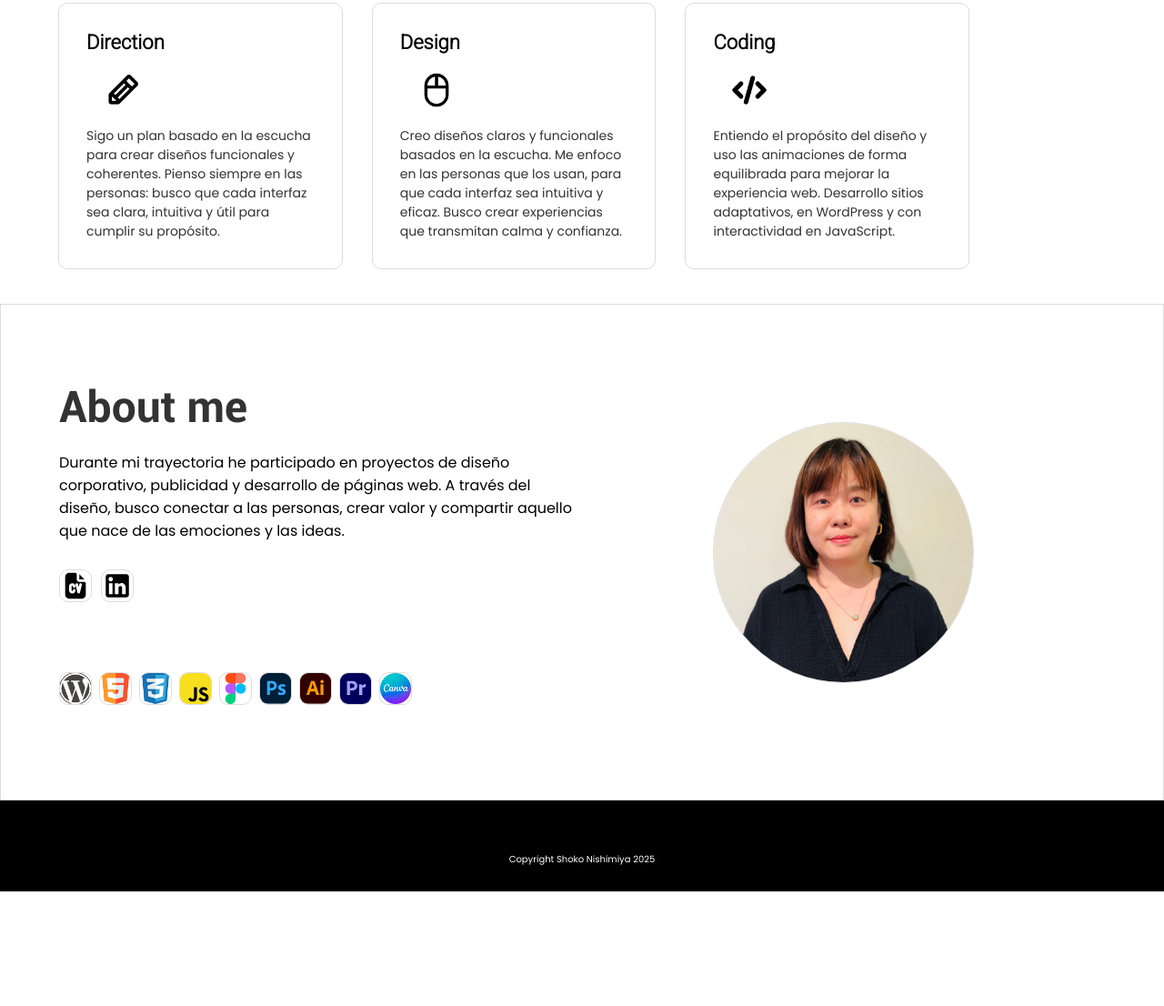
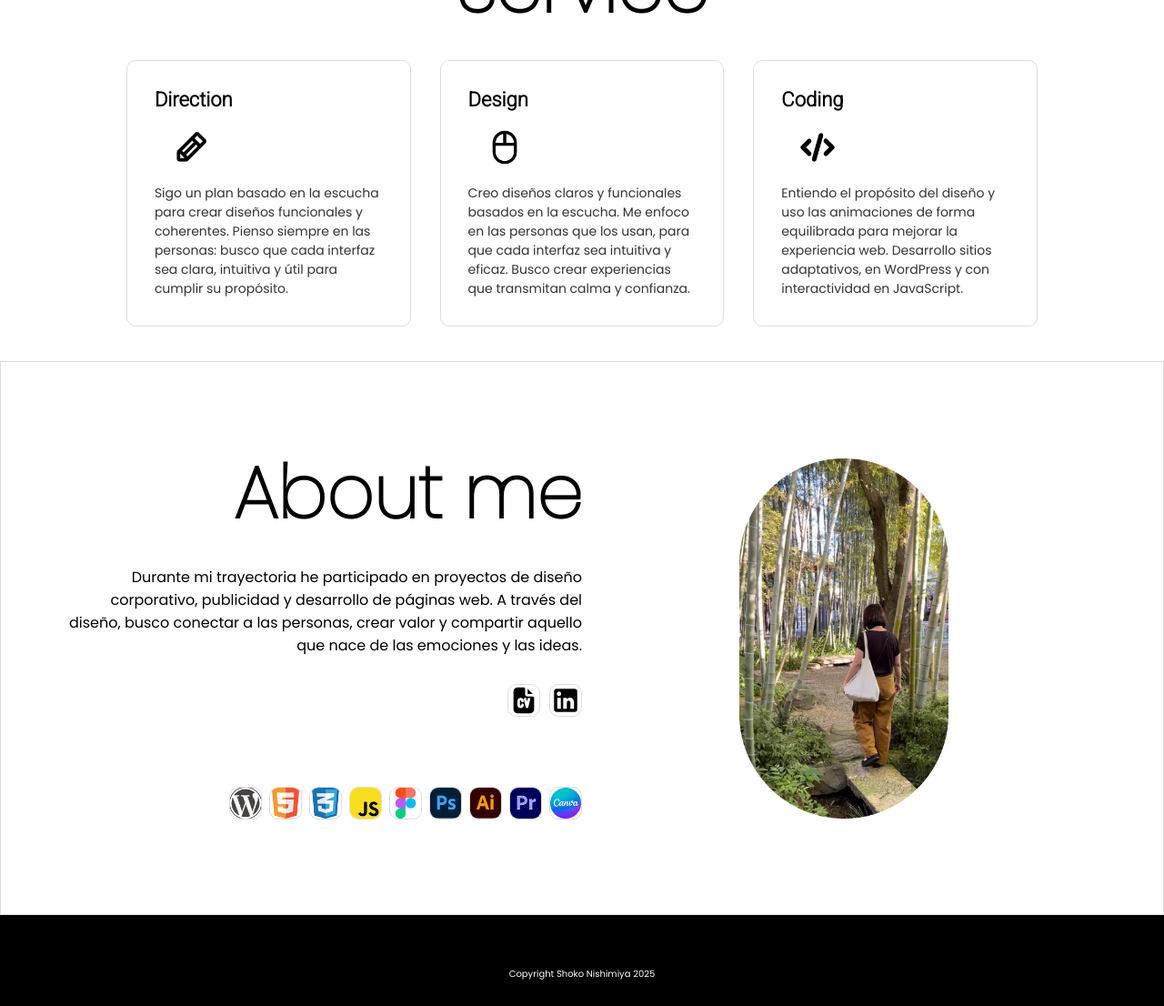
Before and after one commit to xoccoco/pf2025, a plain HTML site: page index.html in a window 1280 px wide. Shown: the part 816-1922 px from the top of the page at 91% size. Before the commit the page ends 1796 px from the top, so only its background shows below. Drawn offline with Linux system fonts and the light colour scheme.

Commit message:
Add files via upload

```diff
--- a/css/style.css
+++ b/css/style.css
@@ -69,7 +69,7 @@ h2 {
 }
 
 h3 {
-    font-family: "roboto b";
+    font-family: "poppins r";
     font-size: 3rem;
     font-weight: 600;
     color: #333;
@@ -376,8 +376,8 @@ div img:hover {
 }
 
 .mifoto img {
-    width: 70%;
-    border-radius: 50%;
+    width: 80%;
+  border: none;
 
 }
 
@@ -464,7 +464,7 @@ footer {
 
         display: flex;
         flex-direction: row;
-        justify-content: start;
+        justify-content: center;
         align-items: center;
 
         width: 100%;
@@ -525,8 +525,8 @@ footer {
     }
 
     .mifoto img {
-        width: 70%;
-        border-radius: 50%;
+        width: 50%;
+
 
     }
 
@@ -534,6 +534,39 @@ footer {
 
 @media (min-width: 1200px) {
 
+h1 {
+    font-family: "roboto b";
+    font-size: 2rem;
+
+    font-weight: 600;
+    color: #000;
+    margin-bottom: 0px;
+
+
+}
+
+h2 {
+    font-family: "funnel r";
+    font-size: 1.3rem;
+    font-weight: 300;
+    color: #333;
+    margin-bottom: 10px;
+
+}
+
+h3 {
+    font-family: "poppins L";
+    font-size: 5rem;
+    font-weight: 600;
+    color: #000;
+    margin: 20px 0;
+}
+
+h4 {
+    font-family: "roboto l";
+    font-size: 22px;
+    color: #000;
+}
     #gallary {
 
         width: 100%;
@@ -563,7 +596,7 @@ footer {
         margin-top: 0;
         display: flex;
         flex-direction: column;
-        align-items: start;
+        align-items: center;
         justify-content: start;
         padding: 3% 5%;
 
@@ -597,7 +630,7 @@ footer {
 
         display: flex;
         flex-direction: row;
-        justify-content: start;
+        justify-content: center;
         align-items: center;
 
         width: 100%;
@@ -615,9 +648,13 @@ footer {
         padding-left: 0;
         display: flex;
         flex-direction: column;
-        align-items: start;
+        align-items: flex-end;
         width: 50%;
 
+    }
+
+    .omoi{
+        text-align: right;
     }
 
     .icons {
@@ -660,8 +697,7 @@ footer {
     }
 
     .mifoto img {
-        width: 50%;
-        border-radius: 50%;
+        width: 40%;
 
     }
 
--- a/index.html
+++ b/index.html
@@ -87,7 +87,7 @@
         <article class="miventaja">
             <h3>About me</h3>
 
-            <p>Durante mi trayectoria he participado en proyectos
+            <p class="omoi">Durante mi trayectoria he participado en proyectos
                 de diseño corporativo, publicidad y desarrollo de páginas web. A través del diseño, busco
                 conectar a las personas, crear valor y compartir aquello que nace de las
                 emociones y las ideas.</p>
@@ -107,7 +107,7 @@
                 <img src="img/ico_canva.png" alt="Logo Canva">
             </div>
         </article>
-        <div class="mifoto"><img src="img/yo_sq.jpg" alt="yo"></div>
+        <div class="mifoto"><img src="img/yo_bamboo_daen.png" alt="yo"></div>
     </section>
 
     <footer>
```
Also changed, not shown: img/yo_bamboo_daen.png (added).
